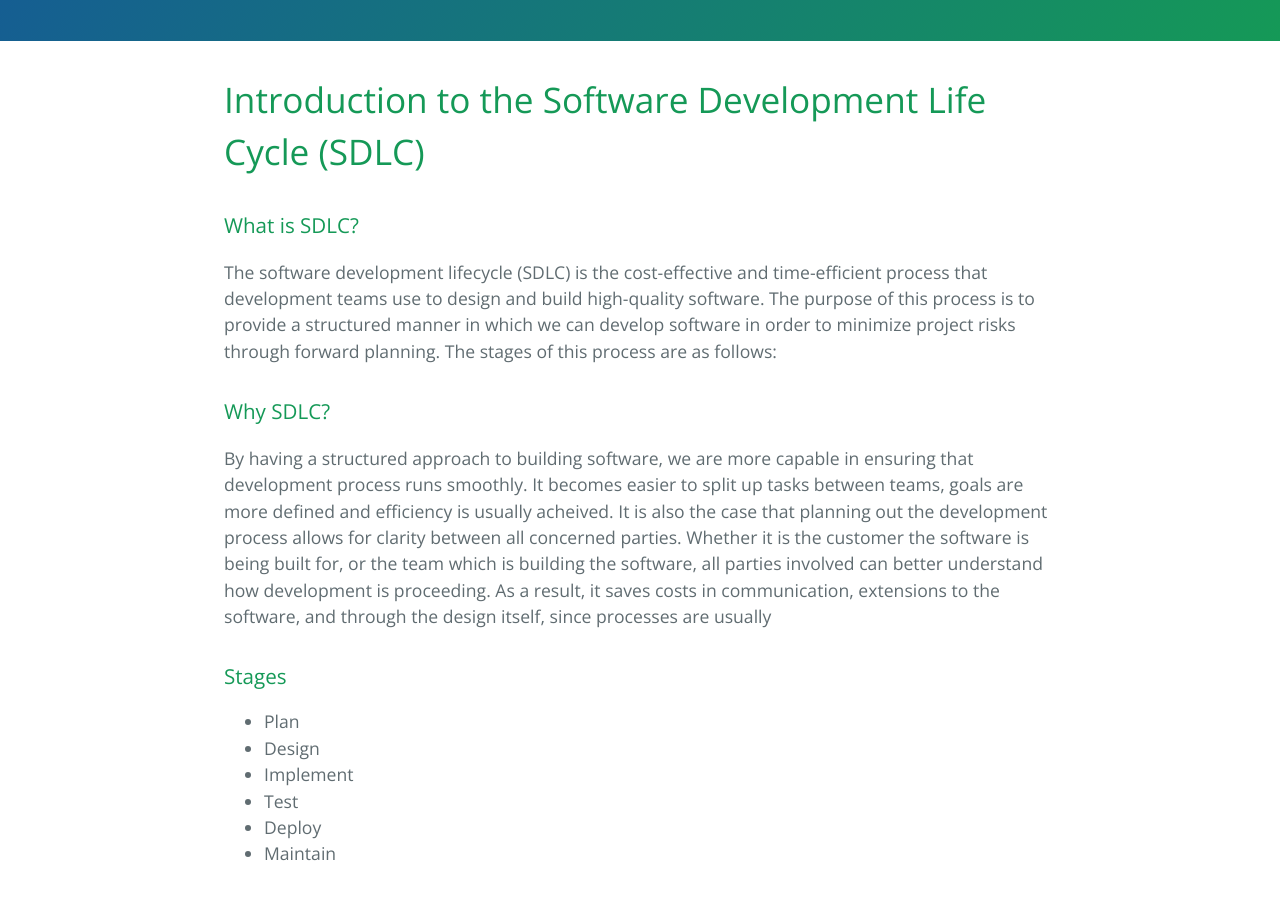
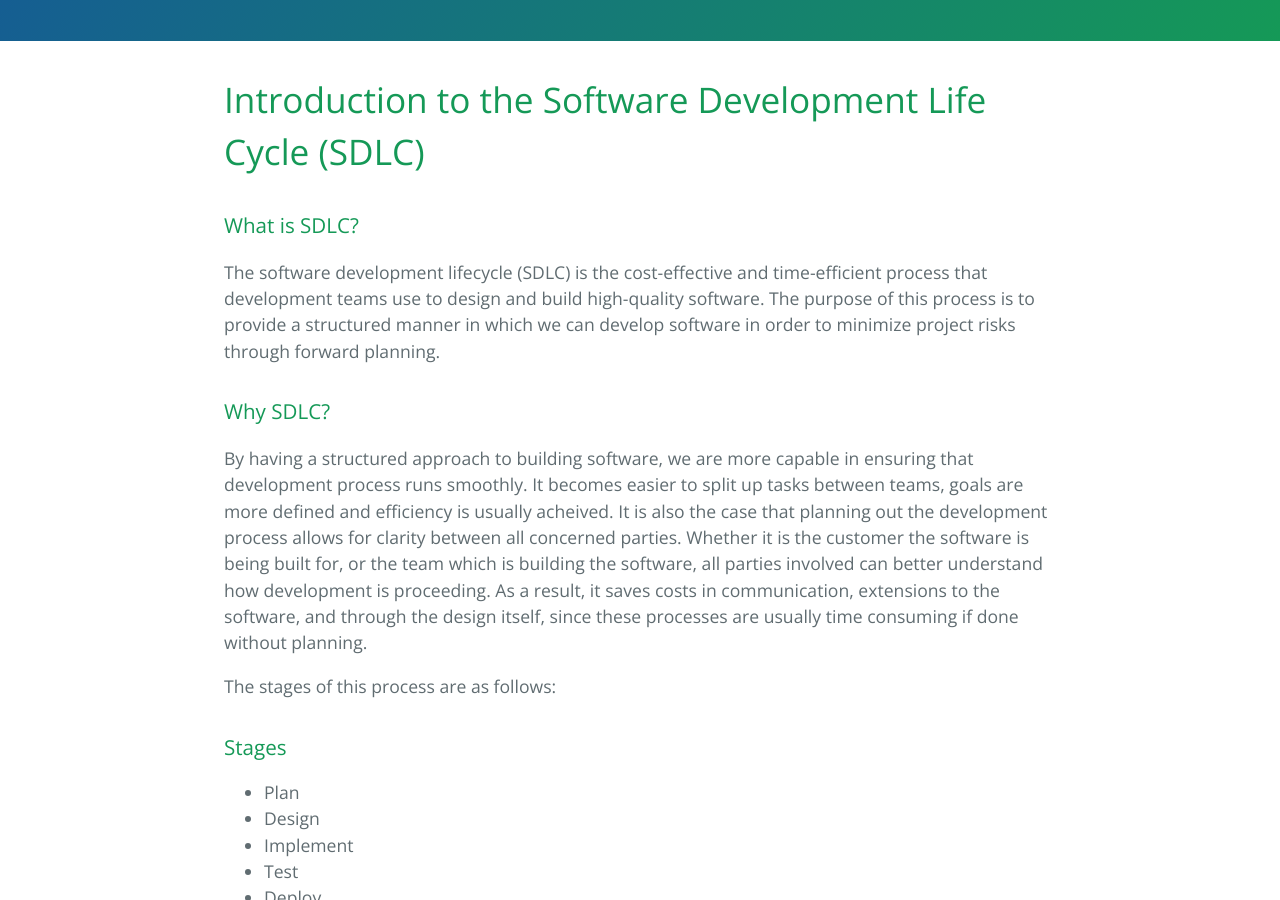
Before and after one commit to learning-software-engineering/learning-software-engineering.github.io, a Jekyll site: the page built from Topics/Development_Process/Software_Development_Life_Cycle.md, in a window 1280 px wide and 900 px high, scrolled down 265 px. Built offline with Jekyll 4.4.1, drawn with Linux system fonts in a browser that asks for light colours; our own code applies the rules of GitHub Pages for plain Markdown files.

Commit message:
Included your suggested changes! Let me know if this is okay

```diff
--- a/Topics/Development_Process/Software_Development_Life_Cycle.md
+++ b/Topics/Development_Process/Software_Development_Life_Cycle.md
@@ -1,11 +1,12 @@
 # Introduction to the Software Development Life Cycle (SDLC)
 ### What is SDLC?
 
-The software development lifecycle (SDLC) is the cost-effective and time-efficient process that development teams use to design and build high-quality software. The purpose of this process is to provide a structured manner in which we can develop software in order to minimize project risks through forward planning. The stages of this process are as follows:
-
+The software development lifecycle (SDLC) is the cost-effective and time-efficient process that development teams use to design and build high-quality software. The purpose of this process is to provide a structured manner in which we can develop software in order to minimize project risks through forward planning.
 
 ### Why SDLC?
-By having a structured approach to building software, we are more capable in ensuring that development process runs smoothly. It becomes easier to split up tasks between teams, goals are more defined and efficiency is usually acheived. It is also the case that planning out the development process allows for clarity between all concerned parties. Whether it is the customer the software is being built for, or the team which is building the software, all parties involved can better understand how development is proceeding. As a result, it saves costs in communication, extensions to the software, and through the design itself, since processes are usually
+By having a structured approach to building software, we are more capable in ensuring that development process runs smoothly. It becomes easier to split up tasks between teams, goals are more defined and efficiency is usually acheived. It is also the case that planning out the development process allows for clarity between all concerned parties. Whether it is the customer the software is being built for, or the team which is building the software, all parties involved can better understand how development is proceeding. As a result, it saves costs in communication, extensions to the software, and through the design itself, since these processes are usually time consuming if done without planning.
+
+The stages of this process are as follows:
 
 
 ### Stages
```
Also changed, not shown: other parts of Topics/Development_Process/Software_Development_Life_Cycle.md (+2 -1 lines).
